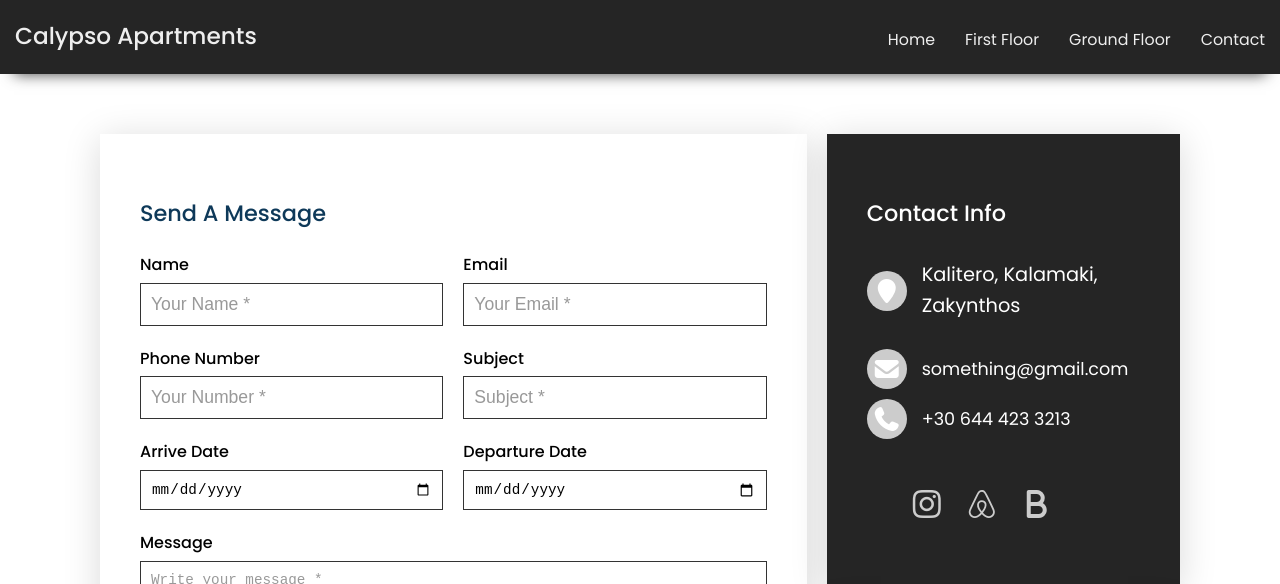
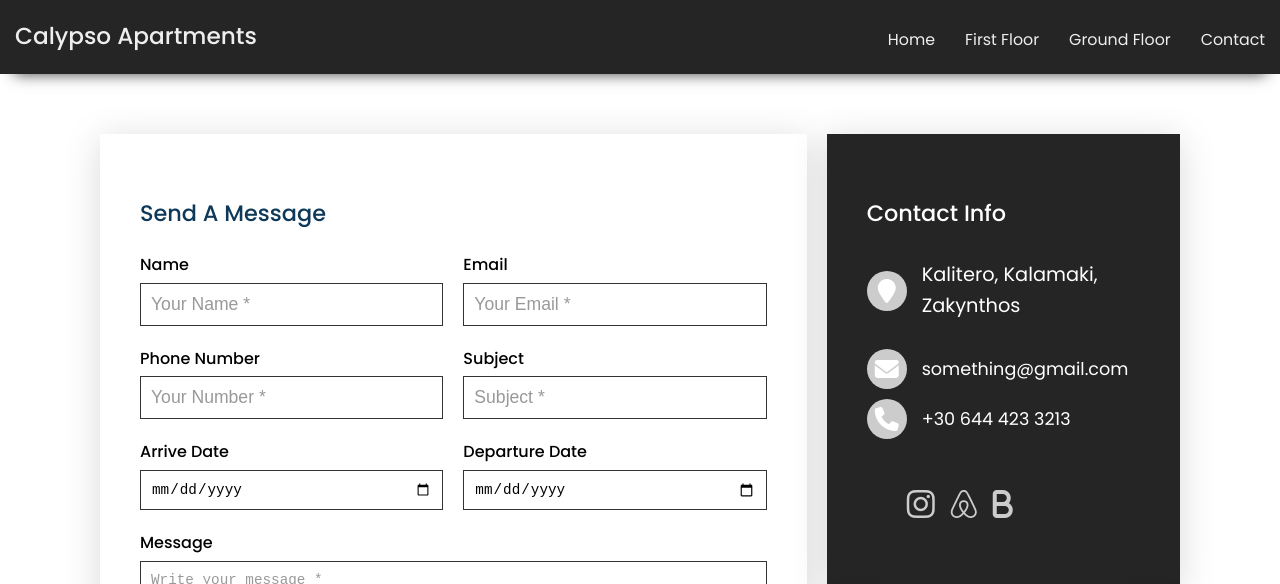
Before and after one commit to al3xstana/calypsoapartments, a plain HTML site: page contact.html in a window 1280 px wide. Shown: the top 584 px of the page. Drawn offline with Linux system fonts and the light colour scheme.

Commit message:
Update contact.html

```diff
--- a/contact.html
+++ b/contact.html
@@ -5,7 +5,7 @@
     <meta name="viewport" content="width=device-width, initial-scale=1.0">
     <title>Contact</title>
     <link rel="stylesheet" href="style.css">
-    <link rel="stylesheet" href="fontawesome-free-6.5.1-web/css/all.min.css">
+     <link rel="stylesheet" href="https://cdnjs.cloudflare.com/ajax/libs/font-awesome/6.5.1/css/all.min.css" integrity="sha512-DTOQO9RWCH3ppGqcWaEA1BIZOC6xxalwEsw9c2QQeAIftl+Vegovlnee1c9QX4TctnWMn13TZye+giMm8e2LwA==" crossorigin="anonymous" referrerpolicy="no-referrer" />
 
 </head>
 <nav class="sticky navbar">
```
